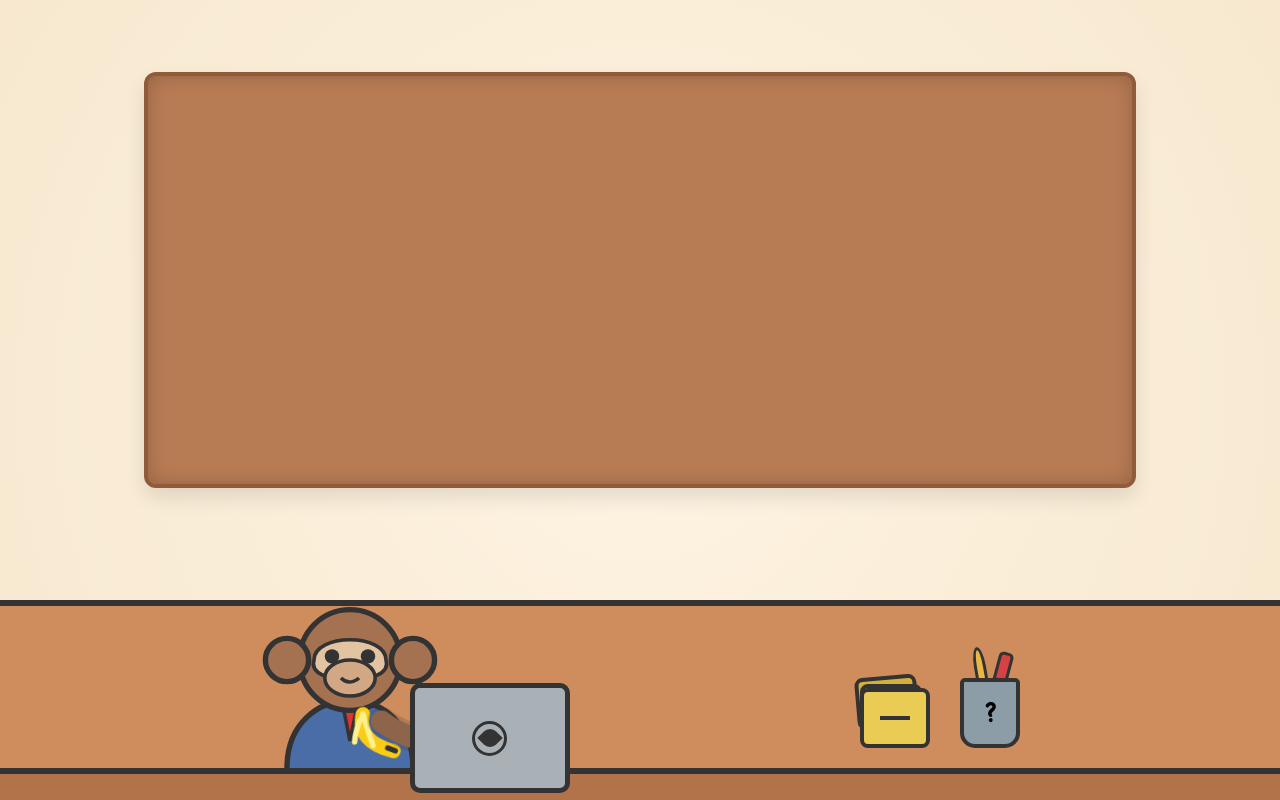
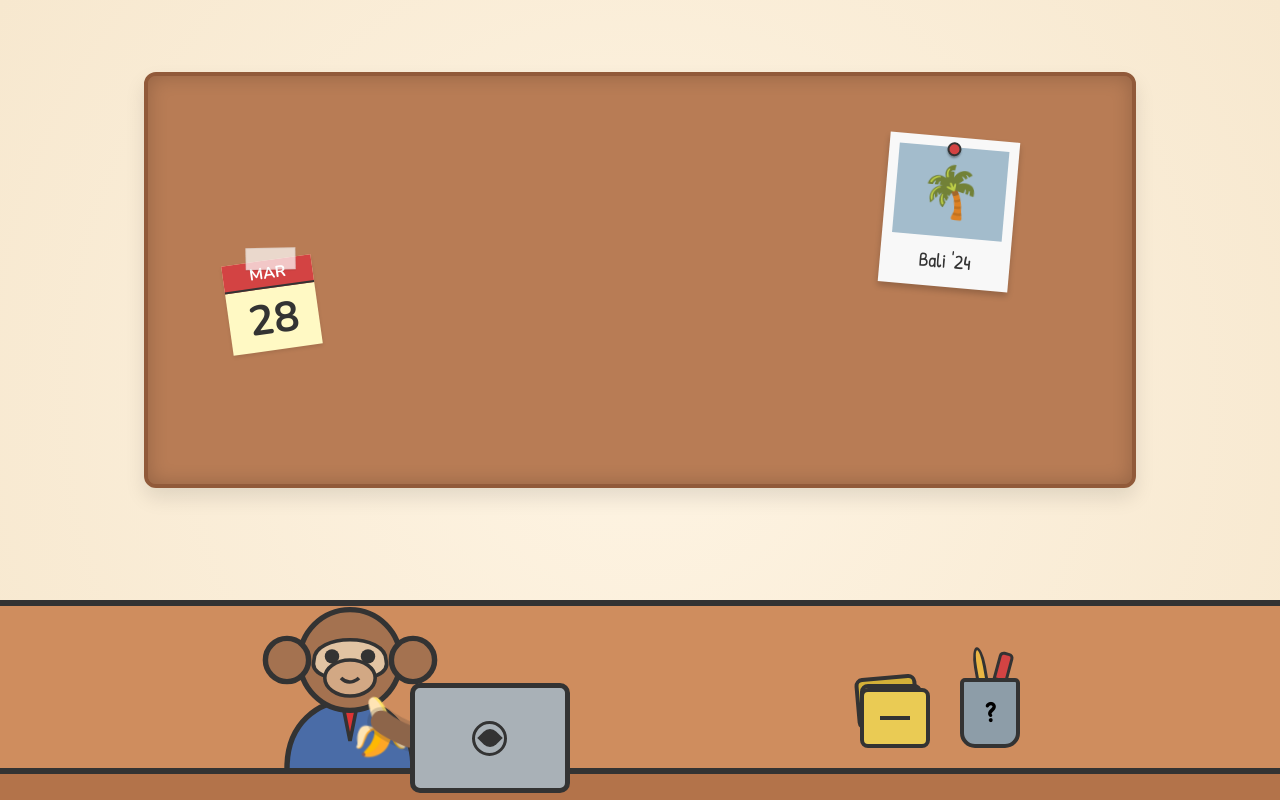
Before and after one commit to tuankiet3/stick-it-with-monkey, a React (Vite) app: page / in a window 1280 px wide. Built offline with nearby package versions, Linux system fonts and the light colour scheme.

Commit message:
Fix zoom on drag, add monkey celebrate state & emoji banana, add board decorations

```diff
--- a/src/components/Corkboard.jsx
+++ b/src/components/Corkboard.jsx
@@ -29,6 +29,29 @@ const Corkboard = ({ notes, onBoardClick, onNoteClick, placingNote, updateNote }
           overflow: 'hidden'
         }}
       >
+        {/* Decorations layer (zIndex 0) */}
+        <div style={{ position: 'absolute', top: '15%', right: '12%', zIndex: 0, transform: 'rotate(5deg)' }}>
+          <div style={{ width: '130px', height: '150px', background: '#f8f8f8', padding: '10px', paddingBottom: '30px', boxShadow: '0 4px 6px rgba(0,0,0,0.2)' }}>
+            <div style={{ width: '100%', height: '90px', background: '#a3bccc', display: 'flex', justifyContent: 'center', alignItems: 'center', fontSize: '50px' }}>
+              🌴
+            </div>
+            <div style={{ textAlign: 'center', marginTop: '10px', fontFamily: 'var(--font-handwriting)', fontSize: '20px', color: '#333' }}>
+              Bali '24
+            </div>
+          </div>
+          {/* Red Pin */}
+          <div style={{ position: 'absolute', top: '5px', left: '50%', transform: 'translateX(-50%)', width: '14px', height: '14px', borderRadius: '50%', background: '#d34343', boxShadow: '0 2px 2px rgba(0,0,0,0.3)', border: '2px solid var(--stroke)' }} />
+        </div>
+
+        <div style={{ position: 'absolute', top: '45%', left: '8%', zIndex: 0, transform: 'rotate(-8deg)' }}>
+          <div style={{ width: '90px', height: '90px', background: '#fff9c4', display: 'flex', flexDirection: 'column', boxShadow: '0 2px 4px rgba(0,0,0,0.1)' }}>
+            <div style={{ background: '#d34343', color: 'white', textAlign: 'center', fontWeight: 'bold', fontSize: '16px', padding: '2px 0', borderBottom: '2px solid var(--stroke)' }}>MAR</div>
+            <div style={{ flex: 1, display: 'flex', justifyContent: 'center', alignItems: 'center', fontSize: '42px', fontWeight: 'bold', fontFamily: 'var(--font-body)', color: '#333' }}>28</div>
+          </div>
+          {/* Tape */}
+          <div style={{ position: 'absolute', top: '-12px', left: '25px', width: '50px', height: '22px', background: 'rgba(255,255,255,0.7)', transform: 'rotate(7deg)', boxShadow: '0 1px 1px rgba(0,0,0,0.1)', border: '1px solid rgba(0,0,0,0.05)' }} />
+        </div>
+
         {/* Render pinned notes */}
         {notes.map(note => (
           <NoteItem
--- a/src/components/Desk.jsx
+++ b/src/components/Desk.jsx
@@ -54,7 +54,11 @@ const Desk = ({ pickerOpen, setPickerOpen, createNote, monkeyMood, setMonkeyMood
 
             {/* Monkey Character */}
             <div
-              onClick={() => setMonkeyMood(monkeyMood === 'eating' ? 'sleeping' : 'eating')}
+              onClick={() => {
+                if (monkeyMood === 'eating') setMonkeyMood('sleeping');
+                else if (monkeyMood === 'sleeping') setMonkeyMood('playing');
+                else setMonkeyMood('eating');
+              }}
               style={{
                 width: '180px',
                 height: '180px',
@@ -99,6 +103,11 @@ const Desk = ({ pickerOpen, setPickerOpen, createNote, monkeyMood, setMonkeyMood
                     <path d="M 35 38 43 38" stroke="var(--stroke)" strokeWidth="3" strokeLinecap="round" />
                     <path d="M 57 38 65 38" stroke="var(--stroke)" strokeWidth="3" strokeLinecap="round" />
                   </>
+                ) : monkeyMood === 'playing' ? (
+                  <>
+                    <path d="M 35 40 Q 40 32 45 40" fill="none" stroke="var(--stroke)" strokeWidth="3" strokeLinecap="round" />
+                    <path d="M 55 40 Q 60 32 65 40" fill="none" stroke="var(--stroke)" strokeWidth="3" strokeLinecap="round" />
+                  </>
                 ) : (
                   <>
                     <circle cx="40" cy="38" r="4" fill="var(--stroke)" />
@@ -110,24 +119,33 @@ const Desk = ({ pickerOpen, setPickerOpen, createNote, monkeyMood, setMonkeyMood
                 <ellipse cx="50" cy="50" rx="14" ry="10" fill="#d2a884" stroke="var(--stroke)" strokeWidth="2" />
                 {monkeyMood === 'sleeping' ? (
                   <path d="M 45 52 C 50 50, 55 52, 55 52" fill="transparent" stroke="var(--stroke)" strokeWidth="2" />
+                ) : monkeyMood === 'playing' ? (
+                  <path d="M 42 48 Q 50 58 58 48" fill="none" stroke="var(--stroke)" strokeWidth="2" strokeLinecap="round" />
                 ) : (
                   <path d="M 45 50 C 50 55, 55 50, 55 50" fill="transparent" stroke="var(--stroke)" strokeWidth="2" />
                 )}
 
-                {/* Animation logic for arms and banana */}
+                {/* Animation logic for arms and props */}
                 {monkeyMood === 'eating' ? (
                   <g className="eating-animation">
-                    {/* Banana in hand */}
-                    <path d="M 60 70 Q 55 85 75 92" fill="none" stroke="#facc15" strokeWidth="8" strokeLinecap="round" />
-                    {/* Banana peel lines */}
-                    <path d="M 60 70 Q 55 78 54 85" fill="none" stroke="#fef08a" strokeWidth="3" strokeLinecap="round" />
-                    <path d="M 60 70 Q 62 80 64 88" fill="none" stroke="#fef08a" strokeWidth="3" strokeLinecap="round" />
-                    {/* Banana Tip */}
-                    <path d="M 72 90 L 76 92" stroke="var(--stroke)" strokeWidth="3" strokeLinecap="round"/>
-
+                    {/* Banana emoji in hand */}
+                    <text x="50" y="88" fontSize="30" style={{ pointerEvents: 'none' }}>🍌</text>
                     {/* Arm moving up */}
                     <path d="M 85 85 Q 75 80 70 75" fill="none" stroke="#a47250" strokeWidth="12" strokeLinecap="round" />
-                    <path d="M 85 85 Q 75 80 70 75" fill="none" stroke="var(--stroke)" strokeWidth="16" strokeLinecap="round" opacity="0.2" /> {/* outline fake */}
+                    <path d="M 85 85 Q 75 80 70 75" fill="none" stroke="var(--stroke)" strokeWidth="16" strokeLinecap="round" opacity="0.2" />
+                  </g>
+                ) : monkeyMood === 'playing' ? (
+                  <g className="celebrate-animation">
+                    {/* Both arms up */}
+                    <path d="M 15 80 Q -5 60 10 30" fill="none" stroke="#a47250" strokeWidth="12" strokeLinecap="round" />
+                    <path d="M 15 80 Q -5 60 10 30" fill="none" stroke="var(--stroke)" strokeWidth="16" strokeLinecap="round" opacity="0.2" />
+
+                    <path d="M 85 80 Q 105 60 90 30" fill="none" stroke="#a47250" strokeWidth="12" strokeLinecap="round" />
+                    <path d="M 85 80 Q 105 60 90 30" fill="none" stroke="var(--stroke)" strokeWidth="16" strokeLinecap="round" opacity="0.2" />
+
+                    {/* Confetti / stars */}
+                    <text x="75" y="25" fontSize="20" style={{ pointerEvents: 'none' }}>✨</text>
+                    <text x="-5" y="25" fontSize="20" style={{ pointerEvents: 'none' }}>💥</text>
                   </g>
                 ) : (
                   <>
@@ -161,16 +179,14 @@ const Desk = ({ pickerOpen, setPickerOpen, createNote, monkeyMood, setMonkeyMood
                {monkeyMood === 'sleeping' && (
                  <div style={{
                    position: 'absolute',
-                   bottom: '-15px',
-                   right: '-40px',
+                   bottom: '-5px',
+                   right: '-30px',
                    width: '40px',
                    height: '40px',
                    transform: 'rotate(-20deg)'
                  }}>
                    <svg viewBox="0 0 50 50">
-                     <path d="M 10 25 Q 25 45 40 25" fill="none" stroke="#facc15" strokeWidth="10" strokeLinecap="round" />
-                     <path d="M 10 25 Q 25 45 40 25" fill="none" stroke="var(--stroke)" strokeWidth="12" strokeLinecap="round" opacity="0.2" />
-                     <path d="M 37 27 L 42 21" stroke="var(--stroke)" strokeWidth="3" strokeLinecap="round"/> {/* Tip */}
+                     <text x="0" y="30" fontSize="30" style={{ pointerEvents: 'none' }}>🍌</text>
                    </svg>
                  </div>
                )}
--- a/src/components/NoteItem.jsx
+++ b/src/components/NoteItem.jsx
@@ -1,7 +1,8 @@
-import React from 'react';
+import React, { useRef } from 'react';
 import { motion } from 'framer-motion';
 
 const NoteItem = ({ note, onClick, updateNote }) => {
+  const isDragging = useRef(false);
   // Styles based on note type
   const getNoteStyle = () => {
     switch(note.type) {
@@ -30,13 +31,11 @@ const NoteItem = ({ note, onClick, updateNote }) => {
 
   return (
     <motion.button
-      onClick={(e) => {
-        e.stopPropagation();
-        onClick();
+      onDragStart={() => {
+        isDragging.current = true;
       }}
-      drag
-      dragMomentum={false}
       onDragEnd={(e, info) => {
+        setTimeout(() => { isDragging.current = false; }, 100);
         if (updateNote) {
           updateNote(note.id, {
             x: (note.x || 0) + info.offset.x,
@@ -44,6 +43,13 @@ const NoteItem = ({ note, onClick, updateNote }) => {
           });
         }
       }}
+      onClick={(e) => {
+        if (!isDragging.current) {
+          e.stopPropagation();
+          onClick();
+        }
+      }}
+      drag
       initial={{ scale: 0, x: note.x || 0, y: note.y || 0 }}
       animate={{ scale: 1, x: note.x || 0, y: note.y || 0, rotate: note.id.charCodeAt(0) % 10 - 5 }}
       whileDrag={{ scale: 1.1, zIndex: 100 }}
--- a/src/index.css
+++ b/src/index.css
@@ -80,3 +80,13 @@ textarea::-webkit-scrollbar-thumb {
   animation: munch 0.6s infinite ease-in-out;
   transform-origin: 80px 85px; /* Base of the arm */
 }
+
+@keyframes celebrate-hands {
+  0% { transform: translateY(0); }
+  50% { transform: translateY(-10px); }
+  100% { transform: translateY(0); }
+}
+
+.celebrate-animation {
+  animation: celebrate-hands 0.5s infinite ease-in-out;
+}
```
